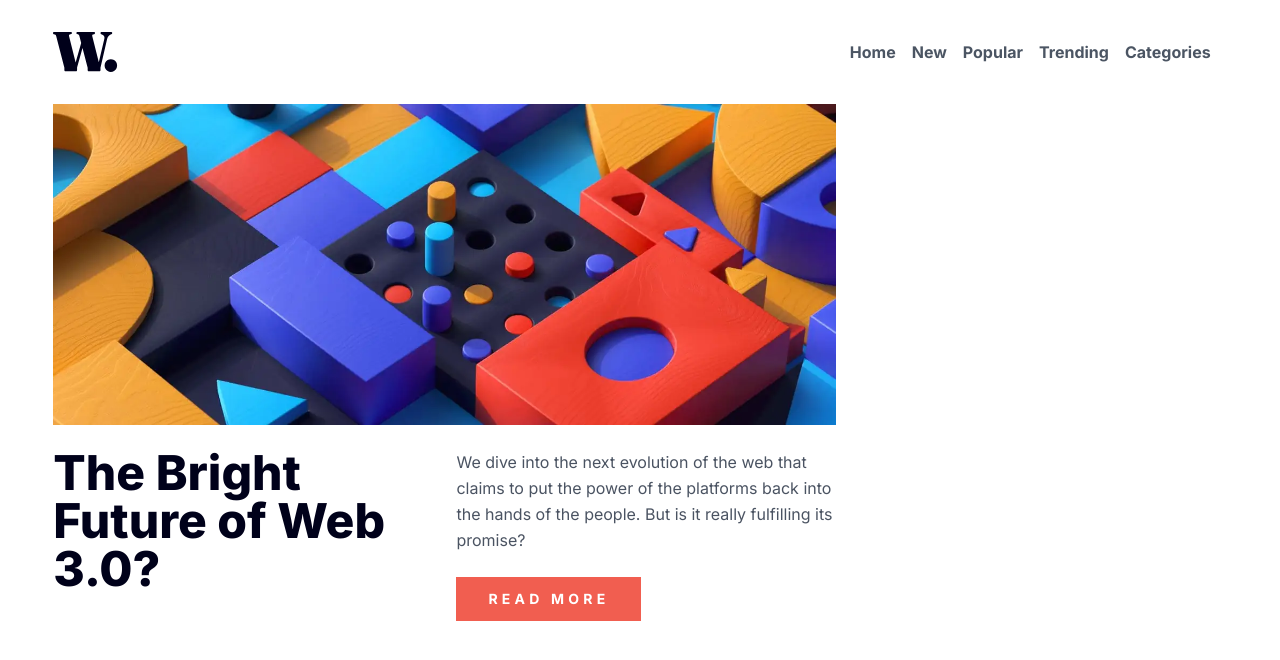
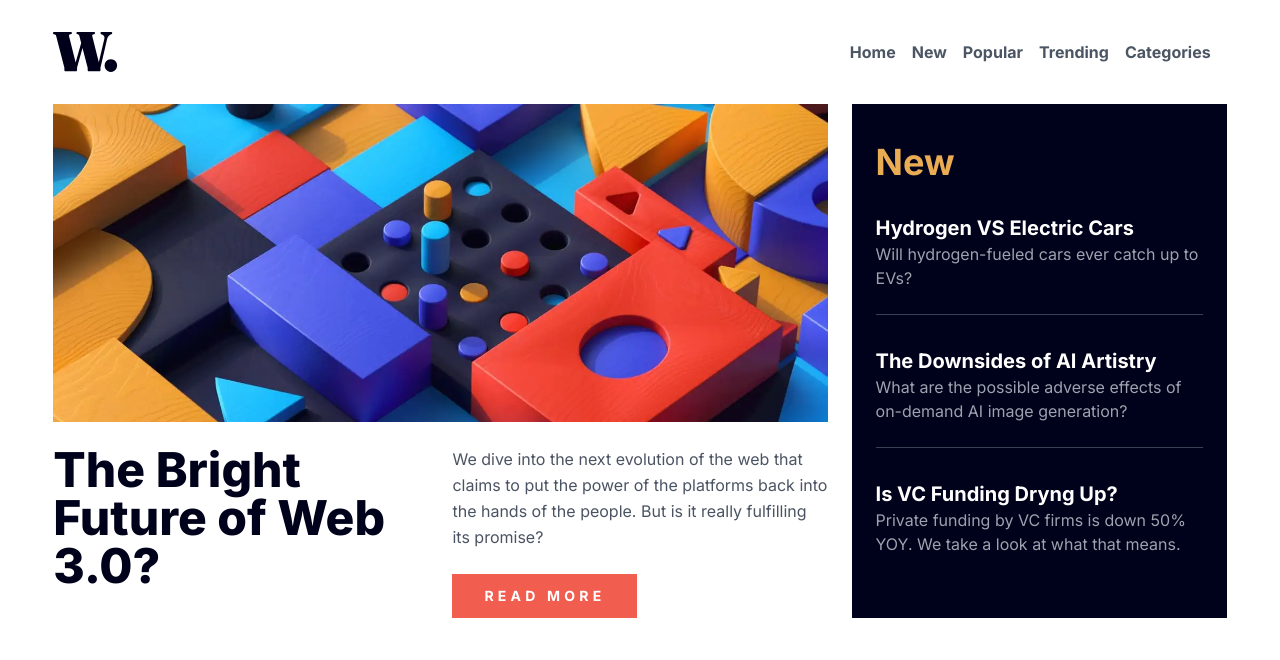
Before and after one commit to RamunnoAJ/fem-news-homepage, a React (Vite) app: page / in a window 1280 px wide. Shown: the top 660 px of the page. Built offline with nearby package versions, Linux system fonts and the light colour scheme.

Commit message:
add news component

```diff
--- a/src/components/Main.jsx
+++ b/src/components/Main.jsx
@@ -4,7 +4,7 @@ import mainImageMobile from '../assets/image-web-3-mobile.webp'
 
 function Main() {
   return (
-    <div className='flex flex-col gap-6 col-span-2'>
+    <div className='flex flex-col gap-6'>
       <div>
         <picture>
           <source media='(min-width:80rem)' srcSet={mainImageDesktop} />
@@ -16,7 +16,7 @@ function Main() {
           The Bright Future of Web 3.0?
         </h1>
         <div className='flex flex-col gap-6 basis-1/2'>
-          <p className='text-slate-800 opacity-80 leading-relaxed'>
+          <p className='text-slate-800 opacity-80 leading-relaxed -z-10'>
             We dive into the next evolution of the web that claims to put the
             power of the platforms back into the hands of the people. But is it
             really fulfilling its promise?
--- a/src/components/New.jsx
+++ b/src/components/New.jsx
@@ -1,7 +1,14 @@
 import React from 'react'
 
-function New() {
-  return <div>New</div>
+function New({ title, text, id }) {
+  return (
+    <>
+      <h2 className='text-white hover:text-primary-light font-bold text-xl cursor-pointer'>
+        {title}
+      </h2>
+      <p className='text-gray-400'>{text}</p>
+    </>
+  )
 }
 
 export default New
--- /dev/null
+++ b/src/components/News.jsx
@@ -0,0 +1,44 @@
+import React from 'react'
+import New from './New'
+
+const news = [
+  {
+    id: 1,
+    title: 'Hydrogen VS Electric Cars',
+    text: 'Will hydrogen-fueled cars ever catch up to EVs?'
+  },
+  {
+    id: 2,
+    title: 'The Downsides of AI Artistry',
+    text: 'What are the possible adverse effects of on-demand AI image generation?'
+  },
+  {
+    id: 3,
+    title: 'Is VC Funding Dryng Up?',
+    text: 'Private funding by VC firms is down 50% YOY. We take a look at what that means.'
+  }
+]
+
+function News() {
+  return (
+    <section className='bg-secondary px-6 flex flex-col gap-8 h-full justify-center'>
+      <h3 className='text-primary-light font-bold text-4xl'>New</h3>
+      <div className='flex flex-col gap-8'>
+        {news.map((notice) => (
+          <article
+            key={notice.id}
+            className='border-gray-700 border-b pb-6 last:border-none'
+          >
+            <New
+              title={notice.title}
+              text={notice.text}
+              className='flex flex-col gap-4'
+            />
+          </article>
+        ))}
+      </div>
+    </section>
+  )
+}
+
+export default News
--- a/src/pages/Home.jsx
+++ b/src/pages/Home.jsx
@@ -1,14 +1,20 @@
 import React from 'react'
 import NavBar from '../components/NavBar'
 import Main from '../components/Main'
+import News from '../components/News'
 
 function Home() {
   return (
     <div>
       <NavBar />
       <main>
-        <div className='w-11/12 max-w-7xl mx-auto md:grid md:grid-cols-3'>
-          <Main />
+        <div className='w-11/12 max-w-7xl flex flex-col mx-auto md:grid md:grid-cols-3 gap-6'>
+          <div className='col-span-2'>
+            <Main />
+          </div>
+          <div className='bg-secondary'>
+            <News />
+          </div>
         </div>
       </main>
     </div>
```
